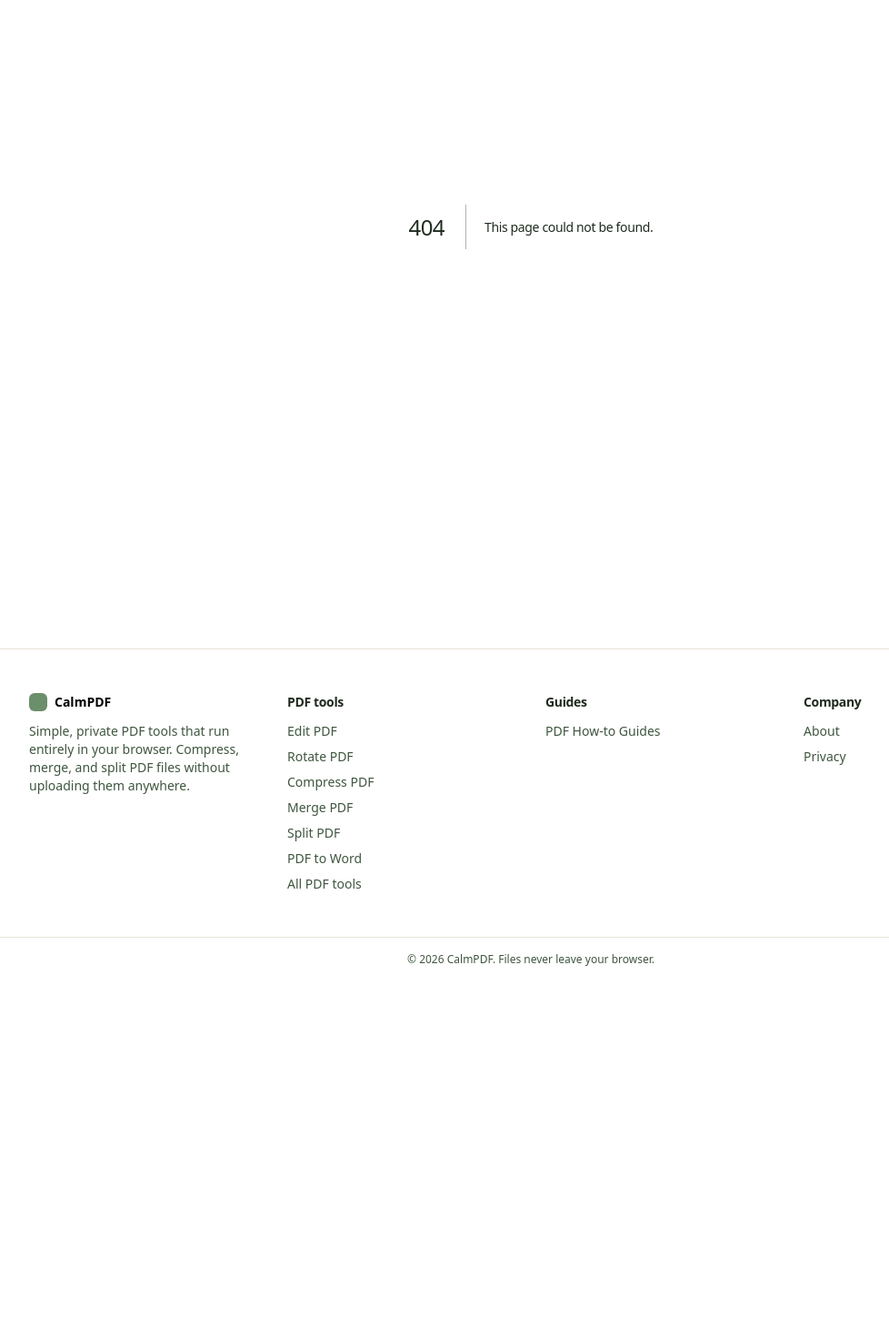
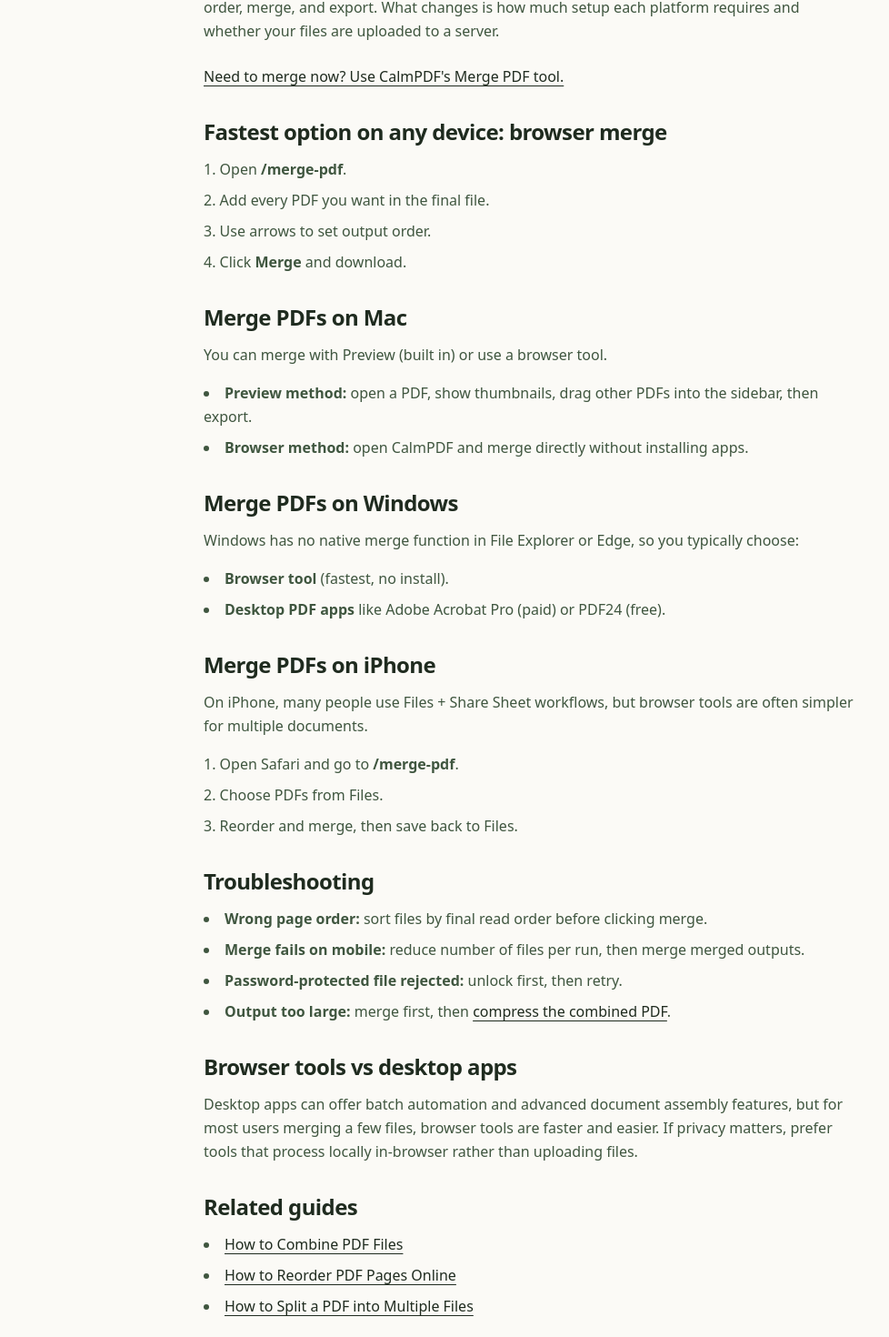
Before and after one commit to lorenzo-gu/calmpdf, a Next.js app: page /how-to/merge-pdfs-on-mac-windows-iphone in a window 1280 px wide. Before the commit this address had no page. Shown: the part 216-1686 px from the top of the page at 91% size, without its empty margins (56-1034 px from the left). Before the commit the page ends 1295 px from the top, so only its background shows below. Built offline with nearby package versions, Linux system fonts and the light colour scheme.

Commit message:
Add cross-platform merge PDF long-form guide

```diff
--- /dev/null
+++ b/src/app/how-to/merge-pdfs-on-mac-windows-iphone/page.tsx
@@ -0,0 +1,64 @@
+import type { Metadata } from "next";
+import { SITE } from "@/lib/site";
+import { BLOG_POSTS } from "@/content/posts";
+import { ArticleShell } from "@/components/ArticleShell";
+
+const post = BLOG_POSTS.find((p) => p.slug === "merge-pdfs-on-mac-windows-iphone")!;
+
+export const metadata: Metadata = {
+  title: "How to Merge PDFs on Mac, Windows, and iPhone | CalmPDF",
+  description:
+    "A practical cross-platform guide to merge PDFs on Mac, Windows, and iPhone, with troubleshooting, privacy notes, and desktop-app comparisons.",
+  alternates: { canonical: `${SITE.url}/how-to/merge-pdfs-on-mac-windows-iphone` },
+};
+
+export default function Page() {
+  return (
+    <ArticleShell post={post}>
+      <h1 className="text-3xl font-semibold tracking-tight mb-4">How to Merge PDFs on Mac, Windows, and iPhone</h1>
+      <p className="text-sage-700 mb-6">If you need one PDF from multiple files, the core task is the same on every device: pick files, set order, merge, and export. What changes is how much setup each platform requires and whether your files are uploaded to a server.</p>
+      <p className="text-sage-700 mb-6"><a href="/merge-pdf" className="text-sage-900 underline underline-offset-4">Need to merge now? Use CalmPDF's Merge PDF tool.</a></p>
+      <h2 className="text-2xl font-semibold mt-8 mb-3">Fastest option on any device: browser merge</h2>
+      <ol className="list-decimal list-inside space-y-2 text-sage-700 mb-6">
+        <li>Open <strong>/merge-pdf</strong>.</li>
+        <li>Add every PDF you want in the final file.</li>
+        <li>Use arrows to set output order.</li>
+        <li>Click <strong>Merge</strong> and download.</li>
+      </ol>
+      <h2 className="text-2xl font-semibold mt-8 mb-3">Merge PDFs on Mac</h2>
+      <p className="text-sage-700 mb-4">You can merge with Preview (built in) or use a browser tool.</p>
+      <ul className="list-disc list-inside space-y-2 text-sage-700 mb-6">
+        <li><strong>Preview method:</strong> open a PDF, show thumbnails, drag other PDFs into the sidebar, then export.</li>
+        <li><strong>Browser method:</strong> open CalmPDF and merge directly without installing apps.</li>
+      </ul>
+      <h2 className="text-2xl font-semibold mt-8 mb-3">Merge PDFs on Windows</h2>
+      <p className="text-sage-700 mb-4">Windows has no native merge function in File Explorer or Edge, so you typically choose:</p>
+      <ul className="list-disc list-inside space-y-2 text-sage-700 mb-6">
+        <li><strong>Browser tool</strong> (fastest, no install).</li>
+        <li><strong>Desktop PDF apps</strong> like Adobe Acrobat Pro (paid) or PDF24 (free).</li>
+      </ul>
+      <h2 className="text-2xl font-semibold mt-8 mb-3">Merge PDFs on iPhone</h2>
+      <p className="text-sage-700 mb-4">On iPhone, many people use Files + Share Sheet workflows, but browser tools are often simpler for multiple documents.</p>
+      <ol className="list-decimal list-inside space-y-2 text-sage-700 mb-6">
+        <li>Open Safari and go to <strong>/merge-pdf</strong>.</li>
+        <li>Choose PDFs from Files.</li>
+        <li>Reorder and merge, then save back to Files.</li>
+      </ol>
+      <h2 className="text-2xl font-semibold mt-8 mb-3">Troubleshooting</h2>
+      <ul className="list-disc list-inside space-y-2 text-sage-700 mb-6">
+        <li><strong>Wrong page order:</strong> sort files by final read order before clicking merge.</li>
+        <li><strong>Merge fails on mobile:</strong> reduce number of files per run, then merge merged outputs.</li>
+        <li><strong>Password-protected file rejected:</strong> unlock first, then retry.</li>
+        <li><strong>Output too large:</strong> merge first, then <a href="/compress-pdf" className="text-sage-900 underline underline-offset-4">compress the combined PDF</a>.</li>
+      </ul>
+      <h2 className="text-2xl font-semibold mt-8 mb-3">Browser tools vs desktop apps</h2>
+      <p className="text-sage-700 mb-6">Desktop apps can offer batch automation and advanced document assembly features, but for most users merging a few files, browser tools are faster and easier. If privacy matters, prefer tools that process locally in-browser rather than uploading files.</p>
+      <h2 className="text-2xl font-semibold mt-8 mb-3">Related guides</h2>
+      <ul className="list-disc list-inside space-y-2 text-sage-700 mb-6">
+        <li><a href="/how-to/combine-pdf-files" className="text-sage-900 underline underline-offset-4">How to Combine PDF Files</a></li>
+        <li><a href="/how-to/reorder-pdf-pages-online" className="text-sage-900 underline underline-offset-4">How to Reorder PDF Pages Online</a></li>
+        <li><a href="/how-to/split-pdf-into-multiple-files" className="text-sage-900 underline underline-offset-4">How to Split a PDF into Multiple Files</a></li>
+      </ul>
+    </ArticleShell>
+  );
+}
--- a/src/content/posts.ts
+++ b/src/content/posts.ts
@@ -181,6 +181,22 @@ export const BLOG_POSTS: Post[] = [
         relatedLinks: [{ href: "/compress-pdf", label: "Compress PDF tool" }, { href: "/compress-pdf-for-email", label: "Compress PDF for Email" }],
   },
   {
+        slug: "merge-pdfs-on-mac-windows-iphone",
+        title: "How to Merge PDFs on Mac, Windows, and iPhone",
+        description:
+                "A practical cross-platform guide for merging PDFs on Mac, Windows, and iPhone with troubleshooting tips and privacy guidance.",
+        datePublished: "2026-05-06",
+        dateModified: "2026-05-06",
+        ctaHref: "/merge-pdf",
+        ctaLabel: "Merge PDF free",
+        published: true,
+        faqs: [
+          { q: "Can I merge PDFs on iPhone without an app?", a: "Yes. You can use a browser-based merger in Safari and save the output back to the Files app without installing a dedicated app." },
+          { q: "Is there a built-in PDF merge feature in Windows?", a: "Not as a dedicated native merge tool. Most users use browser tools or third-party desktop apps." },
+        ],
+        relatedLinks: [{ href: "/merge-pdf", label: "Merge PDF tool" }, { href: "/how-to/combine-pdf-files", label: "How to Combine PDF Files" }],
+  },
+  {
         slug: "combine-pdf-files",
         title: "How to Combine PDF Files",
         description:
```
